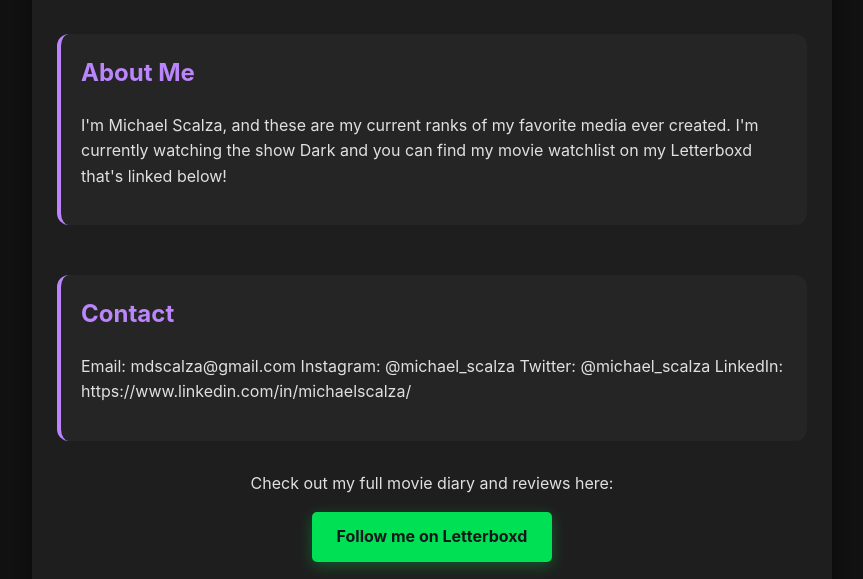
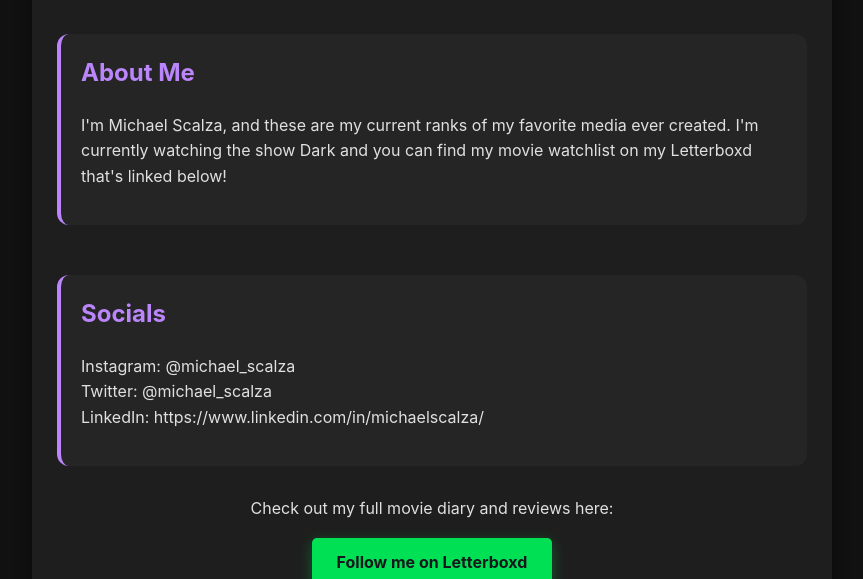
Before and after one commit to mdscalza/mdscalza.github.io, a plain HTML site: page index.html in a window 1280 px wide. Shown: the part 221-800 px from the top of the page, without its empty margins (208-1071 px from the left). Drawn offline with Linux system fonts and the light colour scheme.

Commit message:
Update index.html

```diff
--- a/index.html
+++ b/index.html
@@ -70,11 +70,10 @@
         </div>
 
         <div class="about-section">
-            <h2>Contact</h2>
+            <h2>Socials</h2>
             <p>
-            Email: mdscalza@gmail.com
-            Instagram: @michael_scalza
-            Twitter: @michael_scalza
+            Instagram: @michael_scalza<br>
+            Twitter: @michael_scalza<br>
             LinkedIn: https://www.linkedin.com/in/michaelscalza/
             </p>
         </div>
```
